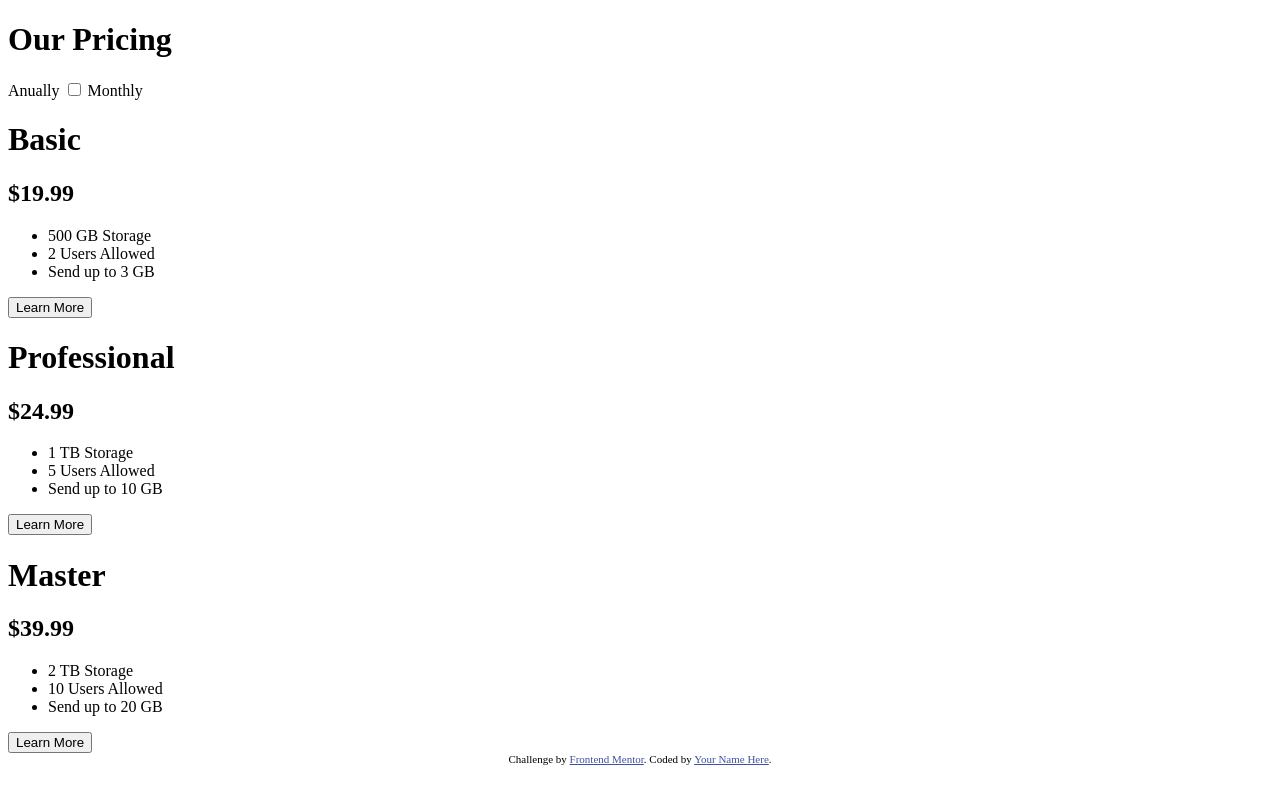
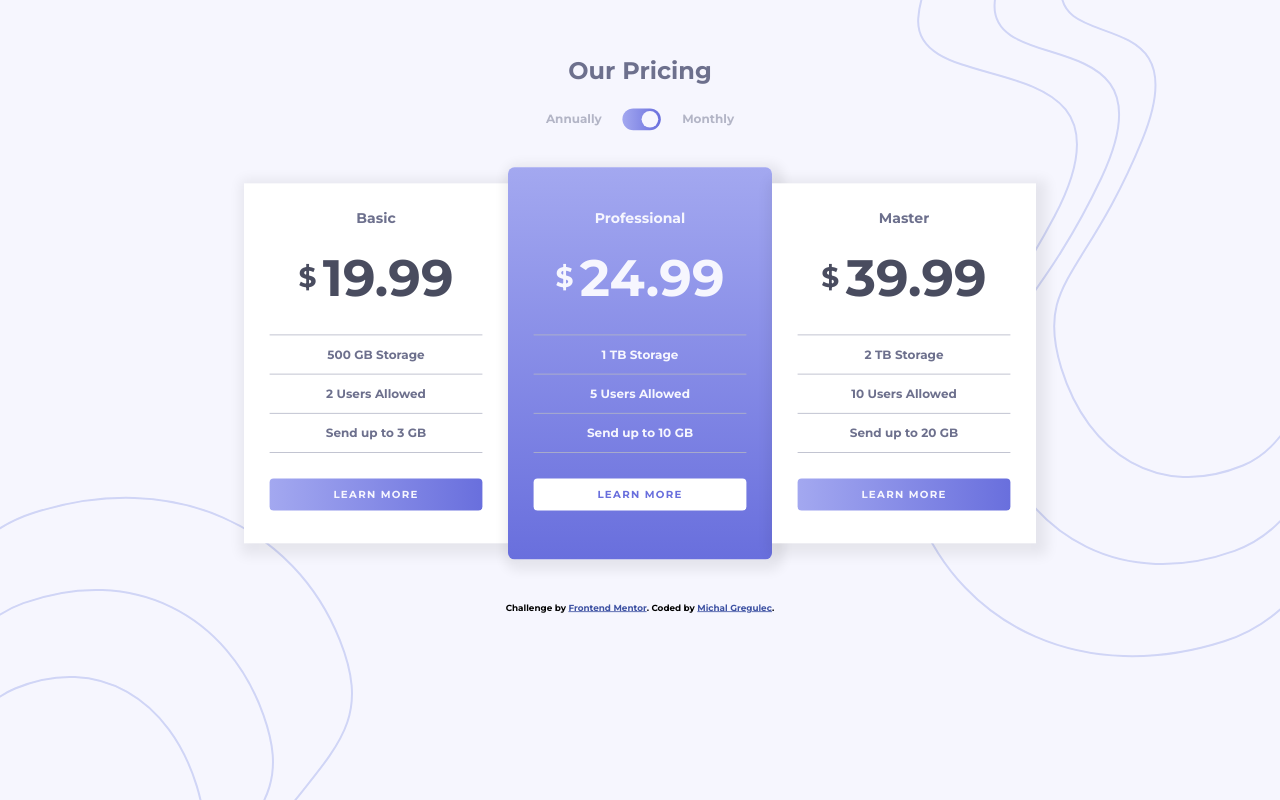
Before and after one commit to michalgregu/Pricing-Component, a plain HTML site: page index.html in a window 1280 px wide. Drawn offline with Linux system fonts and the light colour scheme.

Commit message:
almost ready

```diff
--- a/index.html
+++ b/index.html
@@ -5,22 +5,11 @@
     <meta charset="UTF-8">
     <meta name="viewport" content="width=device-width, initial-scale=1.0">
     <!-- displays site properly based on user's device -->
+    <link rel="icon" type="image/png" sizes="32x32" href="./images/favicon-32x32.png">
+    <link href="https://fonts.googleapis.com/css2?family=Montserrat:wght@700&display=swap" rel="stylesheet">
+    <link rel="stylesheet" href="./sass/main.css">
+    <title>Frontend Mentor | Price Component With Toggle</title>
 
-    <link rel="icon" type="image/png" sizes="32x32" href="./images/favicon-32x32.png">
-
-    <title>Frontend Mentor | [Challenge Name Here]</title>
-
-    <!-- Feel free to remove these styles or customise in your own stylesheet 👍 -->
-    <style>
-        .attribution {
-            font-size: 11px;
-            text-align: center;
-        }
-
-        .attribution a {
-            color: hsl(228, 45%, 44%);
-        }
-    </style>
 </head>
 
 <body>
@@ -28,9 +17,9 @@
     <header>
         <h1>Our Pricing</h1>
         <div class="toggle">
-            <span>Anually</span>
+            <span>Annually</span>
             <label class="switch">
-            <input type="checkbox">
+            <input type="checkbox" id="checkbox" name='checkbox' checked>
             <span class="slider round"></span>
           </label>
             <span>Monthly</span>
@@ -40,7 +29,7 @@
     <div class="price-cards">
         <div class="price-card basic">
             <h1>Basic</h1>
-            <h2>&dollar;19<span></span>.99</h2>
+            <h2><span class="dollar">&dollar;</span>19<span class="toggle-span" style='display:none'>9</span>.99</h2>
             <ul>
                 <li>500 GB Storage</li>
                 <li>2 Users Allowed</li>
@@ -48,9 +37,9 @@
             </ul>
             <button>Learn More</button>
         </div>
-        <div class="price-card pro">
+        <div class="price-card price-card-pro">
             <h1>Professional</h1>
-            <h2>&dollar;24<span></span>.99</h2>
+            <h2><span class="dollar">&dollar;</span>24<span class="toggle-span" style='display:none'>9</span>.99</h2>
             <ul>
                 <li>1 TB Storage</li>
                 <li>5 Users Allowed</li>
@@ -60,7 +49,7 @@
         </div>
         <div class="price-card master">
             <h1>Master</h1>
-            <h2>&dollar;39<span></span>.99</h2>
+            <h2><span class="dollar">&dollar;</span>39<span class="toggle-span" style='display:none'>9</span>.99</h2>
             <ul>
                 <li>2 TB Storage</li>
                 <li>10 Users Allowed</li>
@@ -72,8 +61,9 @@
     </div>
 
     <div class="attribution">
-        Challenge by <a href="https://www.frontendmentor.io?ref=challenge" target="_blank">Frontend Mentor</a>. Coded by <a href="#">Your Name Here</a>.
+        Challenge by <a href="https://www.frontendmentor.io?ref=challenge" target="_blank">Frontend Mentor</a>. Coded by <a href="#">Michal Gregulec</a>.
     </div>
+    <script src="./main.js"></script>
 </body>
 
 </html>
--- /dev/null
+++ b/main.js
@@ -0,0 +1,8 @@
+const checkbox = document.querySelector('#checkbox')
+const dollarSpan = document.querySelectorAll('.toggle-span')
+
+checkbox.addEventListener('change', e => {
+    dollarSpan.forEach(e => {
+        e.style.display === 'none' ? e.style.display = 'inline' : e.style.display = 'none'
+    })
+})
--- /dev/null
+++ b/sass/_reset.scss
@@ -0,0 +1,12 @@
+* {
+    margin: 0;
+    padding: 0;
+    box-sizing: border-box;
+}
+
+$gradient1: hsl(236, 72%, 79%);
+$gradient2: hsl(237, 63%, 64%);
+$grayish1:hsl(240, 78%, 98%);
+$grayish2: hsl(234, 14%, 74%);
+$grayish3: hsl(233, 13%, 49%);
+$grayish4: hsl(232, 13%, 33%);
--- /dev/null
+++ b/sass/_toggle.scss
@@ -0,0 +1,68 @@
+.switch {
+    position: relative;
+    display: inline-block;
+    width: 60px;
+    height: 34px;
+    top: -6px;
+}
+
+
+/* Hide default HTML checkbox */
+
+.switch input {
+    opacity: 0;
+    width: 0;
+    height: 0;
+}
+
+
+/* The slider */
+
+.slider {
+    position: absolute;
+    cursor: pointer;
+    top: 0;
+    left: 0;
+    right: 0;
+    bottom: 0;
+    background: $gradient1;
+    -webkit-transition: .4s;
+    transition: .4s;
+}
+
+.slider:before {
+    position: absolute;
+    content: "";
+    height: 26px;
+    width: 26px;
+    left: 4px;
+    bottom: 4px;
+    background-color: $grayish1;
+    -webkit-transition: .4s;
+    transition: .4s;
+}
+
+input:checked+.slider {
+    background: linear-gradient(to right, $gradient1, $gradient2);
+}
+
+input:focus+.slider {
+    box-shadow: 0 0 1px $gradient2;
+}
+
+input:checked+.slider:before {
+    -webkit-transform: translateX(26px);
+    -ms-transform: translateX(26px);
+    transform: translateX(26px);
+}
+
+
+/* Rounded sliders */
+
+.slider.round {
+    border-radius: 34px;
+}
+
+.slider.round:before {
+    border-radius: 50%;
+}
--- a/sass/main.scss
+++ b/sass/main.scss
@@ -0,0 +1,155 @@
+ @import './reset';
+ @import './toggle';
+ html {
+     height: 100%;
+ }
+
+ body {
+     font-size: 15px;
+     font-family: Montserrat, sans-serif;
+     background-color: $grayish1;
+     background-image: url(../images/bg-top.svg), url(../images/bg-bottom.svg);
+     //  background-size: 300px;
+     background-repeat: no-repeat;
+     background-position: top right, bottom left;
+     display: flex;
+     flex-direction: column;
+     justify-content: center;
+     transform: scale(0.8, 0.8);
+ }
+
+ .img-1 {
+     position: absolute;
+     top: 0;
+     right: 0;
+ }
+
+ // TOGGLE
+ header {
+     display: flex;
+     flex-direction: column;
+     justify-content: center;
+     align-items: center;
+     margin-top: -1rem;
+     margin-bottom: 2rem;
+     h1 {
+         color: $grayish3;
+     }
+     .toggle {
+         margin-top: 2rem;
+         &:first-child,
+         &:last-child {
+             color: $grayish2;
+         }
+         .switch {
+             transform: scale(0.8, 0.8);
+             margin-left: 1rem;
+             margin-right: 1rem;
+         }
+     }
+ }
+
+ // END OF TOGGLE
+ // PRICE CARDS
+ .price-cards {
+     margin: auto;
+     display: grid;
+     grid-template-columns: repeat(3, 330px);
+     grid-template-rows: 500px;
+     margin-bottom: 3rem;
+     align-items: center;
+ }
+
+ .price-card {
+     height: 450px;
+     background: #fff;
+     color: $grayish4;
+     padding: 2rem;
+     display: flex;
+     flex-direction: column;
+     align-items: center;
+     -webkit-box-shadow: 5px 5px 15px 9px rgba(0, 0, 0, 0.07);
+     box-shadow: 5px 5px 15px 9px rgba(0, 0, 0, 0.07);
+     h1 {
+         font-size: 1.1rem;
+         margin-bottom: 1.6rem;
+         color: $grayish3;
+     }
+     h2 {
+         font-size: 4rem;
+     }
+     .dollar {
+         position: relative;
+         bottom: 12px;
+         font-size: 2.2rem;
+         margin-right: .5rem;
+     }
+     ul {
+         width: 100%;
+         color: $grayish3;
+         list-style: none;
+         line-height: 3rem;
+         text-align: center;
+         margin-top: 2rem;
+     }
+     li {
+         border-bottom: 1px solid $grayish2;
+         &:first-child {
+             border-top: 1px solid $grayish2;
+         }
+     }
+     button {
+         font-family: Montserrat, sans-serif;
+         text-transform: uppercase;
+         color: $grayish1;
+         font-size: .8rem;
+         letter-spacing: .1rem;
+         margin-top: 2rem;
+         width: 100%;
+         border: none;
+         height: 40px;
+         background: linear-gradient(to right, $gradient1, $gradient2);
+         border-radius: 5px;
+         transition: color .3s ease-in-out;
+         cursor: pointer;
+         &:hover {
+             color: $gradient2;
+             background: #fff;
+             border: 1px solid $grayish4;
+         }
+     }
+ }
+
+ .price-card-pro {
+     h1,
+     h2,
+     ul {
+         color: $grayish1;
+     }
+     background: linear-gradient(to bottom, $gradient1, $gradient2);
+     border-radius: 8px;
+     height: 490px;
+     padding-top: 52px;
+     button {
+         color: $gradient2;
+         border: none;
+         background: linear-gradient(to right, $gradient1 20%, $gradient2 100%);
+         background: #fff;
+         transition: color .3s ease-in-out;
+         &:hover {
+             color: $grayish1;
+             background: none;
+             border: 1px solid $grayish1;
+         }
+     }
+ }
+
+ // END OF PRICE CARDS
+ .attribution {
+     font-size: 11px;
+     text-align: center;
+ }
+
+ .attribution a {
+     color: hsl(228, 45%, 44%);
+ }
```
Also changed, not shown: sass/main.css, 1 other file.
